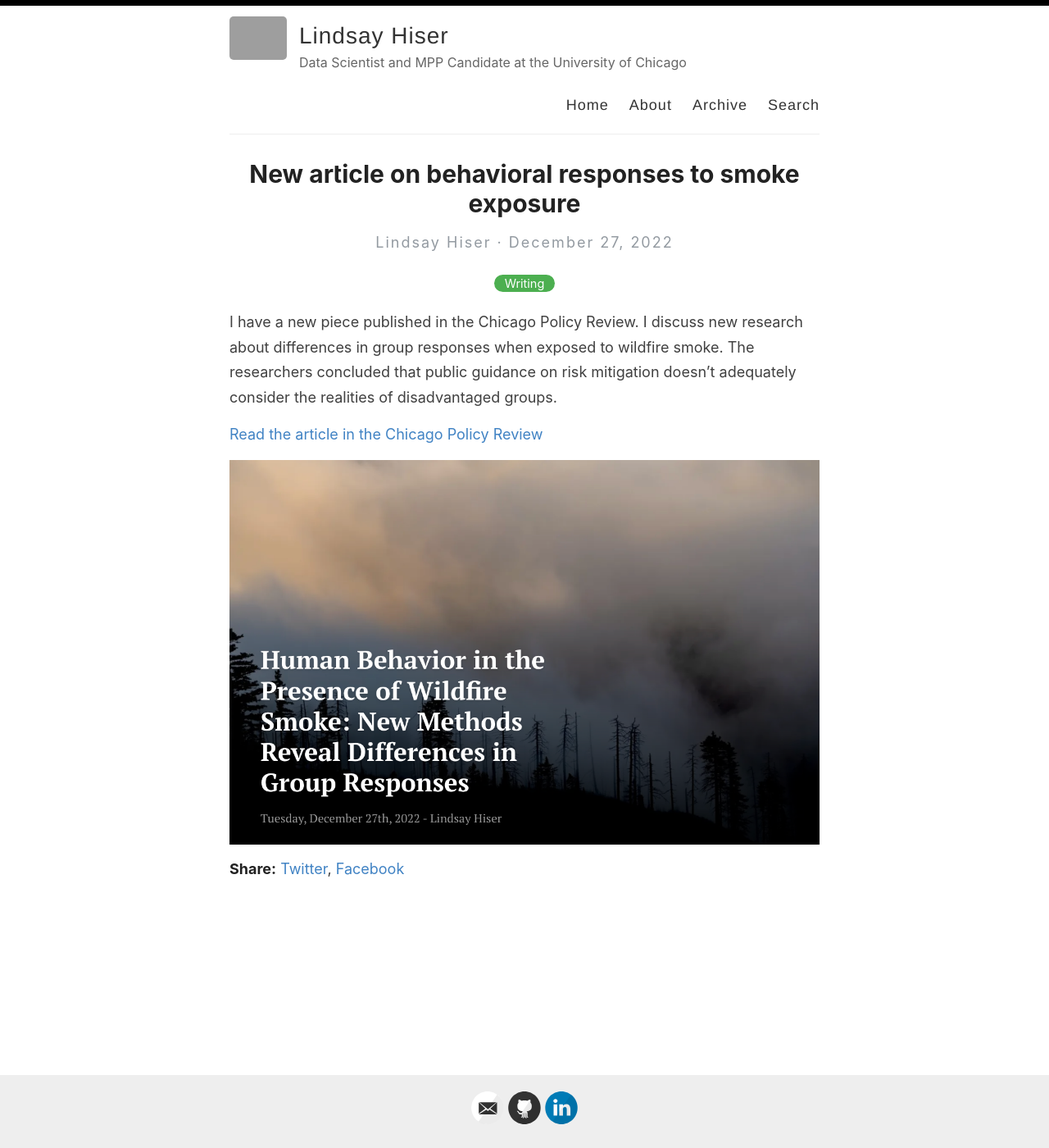
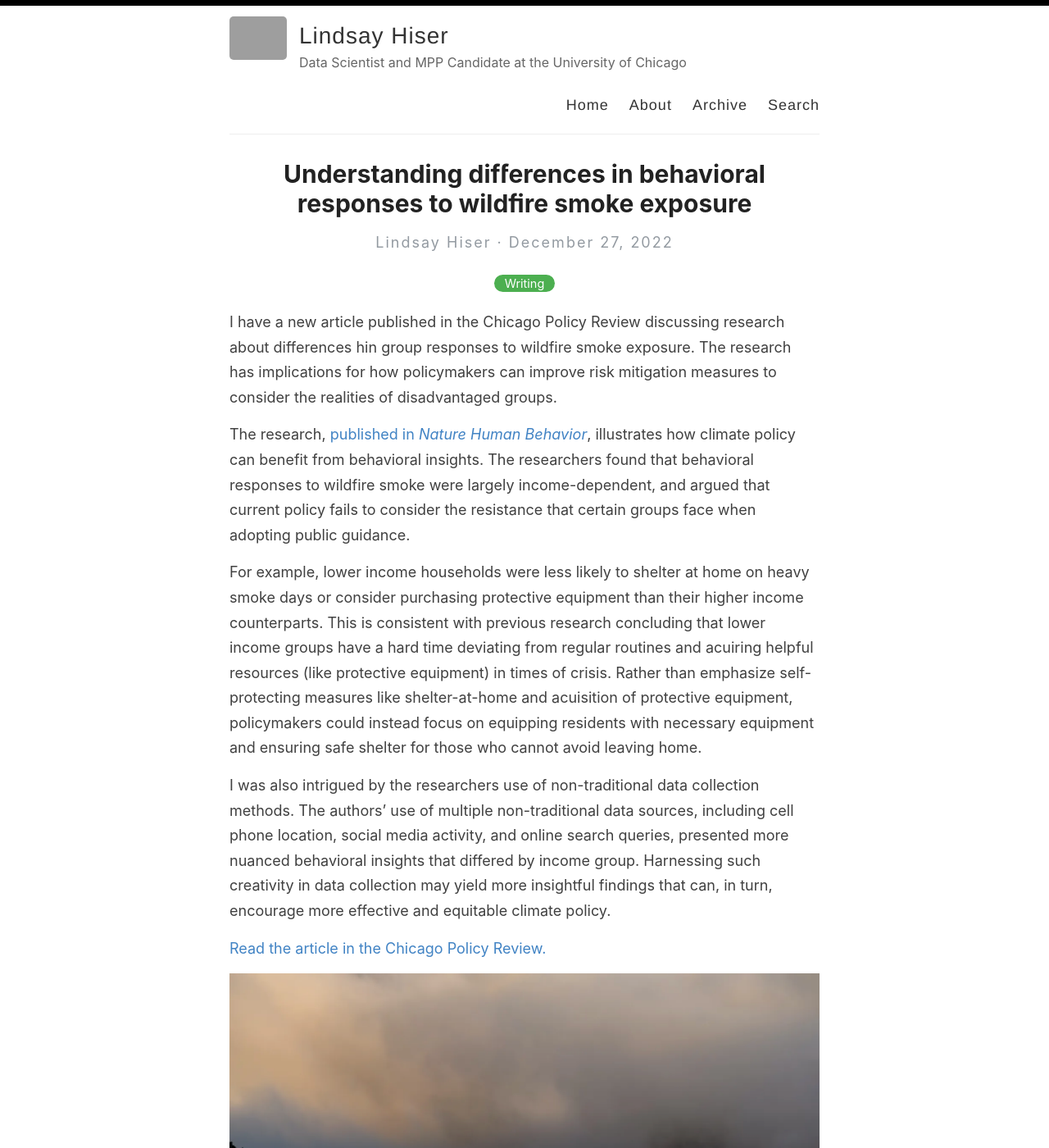
Before and after one commit to lindshiser/lindshiser.github.io, a Jekyll site: the page built from _posts/2022-12-27-new-article-on-behavioral-responses-to-smoke-exposure.md, in a window 1280 px wide and 1400 px high. Shown: the whole window at 82% size. Built offline with Jekyll 4.4.1, drawn with Linux system fonts in a browser that asks for light colours; grey boxes are pictures that could not be loaded.

Commit message:
Edit CPR wildfire smoke

```diff
--- a/_posts/2022-12-27-new-article-on-behavioral-responses-to-smoke-exposure.md
+++ b/_posts/2022-12-27-new-article-on-behavioral-responses-to-smoke-exposure.md
@@ -1,11 +1,17 @@
 ---
 layout: post
-title: New article on behavioral responses to smoke exposure
+title: Understanding differences in behavioral responses to wildfire smoke exposure
 categories: Writing
 ---
 
-I have a new piece published in the Chicago Policy Review. I discuss new research about differences in group responses when exposed to wildfire smoke. The researchers concluded that public guidance on risk mitigation doesn't adequately consider the realities of disadvantaged groups.
+I have a new article published in the Chicago Policy Review discussing research about differences hin group responses to wildfire smoke exposure. The research has implications for how policymakers can improve risk mitigation measures to consider the realities of disadvantaged groups.
 
-[Read the article in the Chicago Policy Review](https://chicagopolicyreview.org/2022/12/27/human-behavior-in-the-presence-of-wildfire-smoke-new-methods-reveal-differences-in-group-responses/)
+The research, [published in _Nature Human Behavior_](https://www.nature.com/articles/s41562-022-01396-6), illustrates how climate policy can benefit from behavioral insights. The researchers found that behavioral responses to wildfire smoke were largely income-dependent, and argued that current policy fails to consider the resistance that certain groups face when adopting public guidance.
+
+For example, lower income households were less likely to shelter at home on heavy smoke days or consider purchasing protective equipment than their higher income counterparts. This is consistent with previous research concluding that lower income groups have a hard time deviating from regular routines and acuiring helpful resources (like protective equipment) in times of crisis. Rather than emphasize self-protecting measures like shelter-at-home and acuisition of protective equipment, policymakers could instead focus on equipping residents with necessary equipment and ensuring safe shelter for those who cannot avoid leaving home.
+
+I was also intrigued by the researchers use of non-traditional data collection methods.  The authors’ use of multiple non-traditional data sources, including cell phone location, social media activity, and online search queries, presented more nuanced behavioral insights that differed by income group. Harnessing such creativity in data collection may yield more insightful findings that can, in turn, encourage more effective and equitable climate policy.
+
+[Read the article in the Chicago Policy Review.](https://chicagopolicyreview.org/2022/12/27/human-behavior-in-the-presence-of-wildfire-smoke-new-methods-reveal-differences-in-group-responses/)
 
 ![](/images/cpr-wildfire.png)
```
